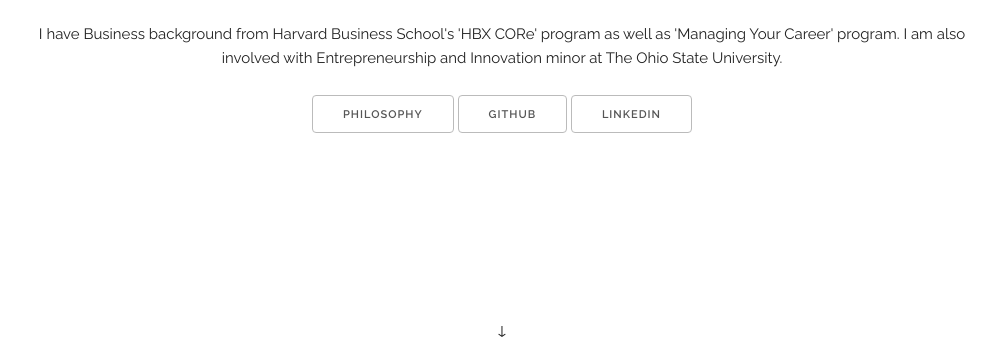
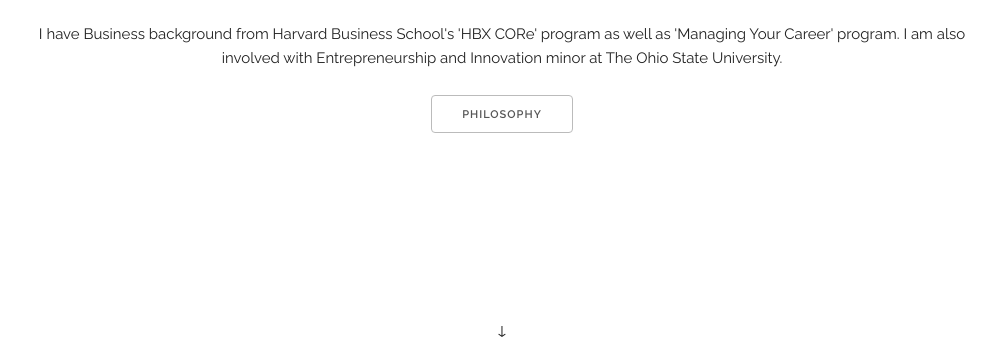
Before and after one commit to yafael/Website, a plain HTML site: page index.html in a window 1280 px wide. Shown: the part 451-800 px from the top of the page, without its empty margins (138-1141 px from the left). Drawn offline with Linux system fonts and the light colour scheme.

Commit message:
Removed unnecessary buttons

```diff
--- a/index.html
+++ b/index.html
@@ -50,8 +50,6 @@
 	<div class="button-list">
           <ul>
             <li><a class="button" href="philosophy.html" target="_blank">Philosophy</a></li>
-            <li><a class="button" href="https://www.github.com/yafael">GitHub</a></li>
-            <li><a class="button" href="https://www.linkedin.com/in/yashgusani">LinkedIn</a></li>
           </ul>
         </div>
     </div>
```
